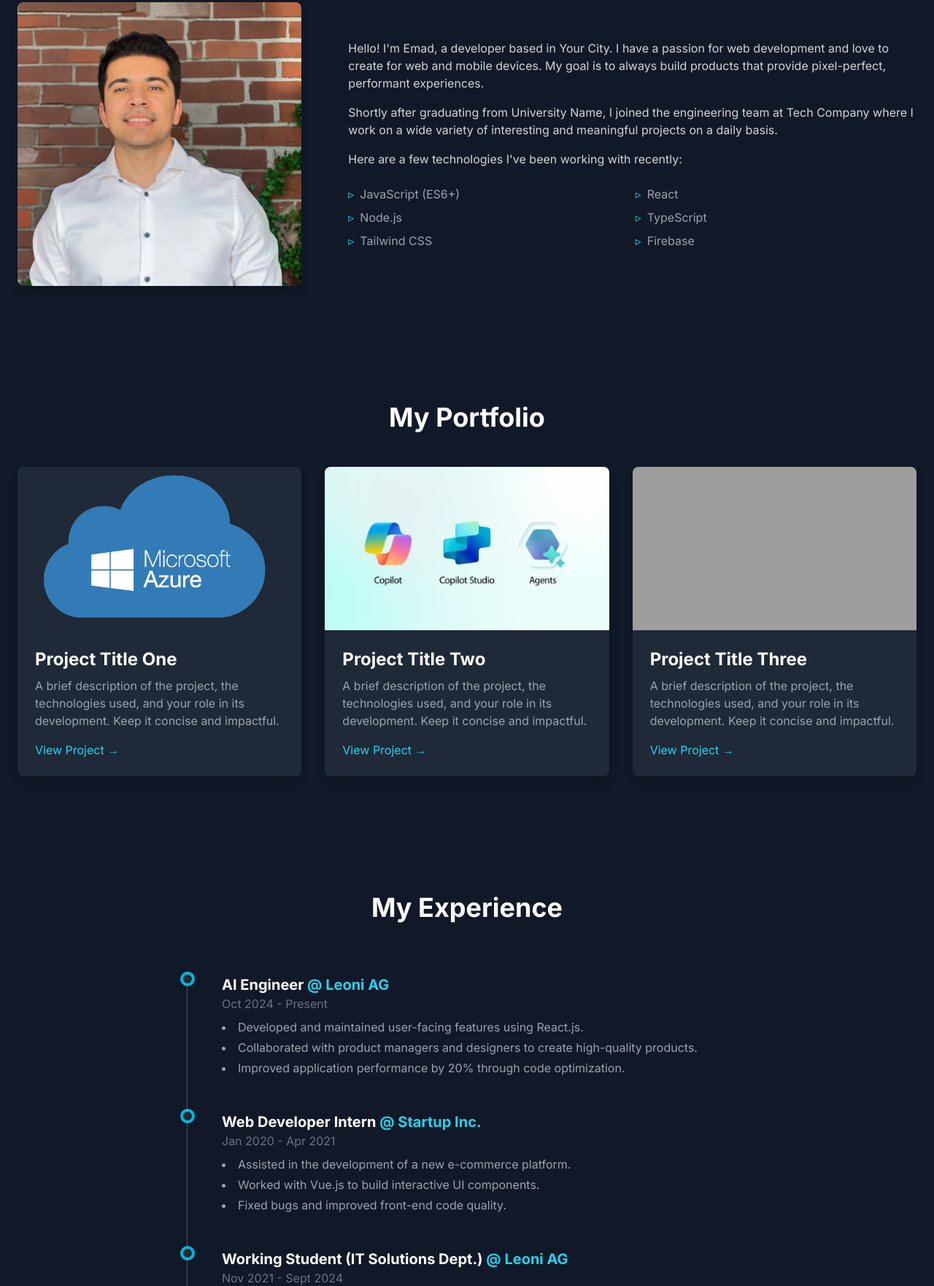
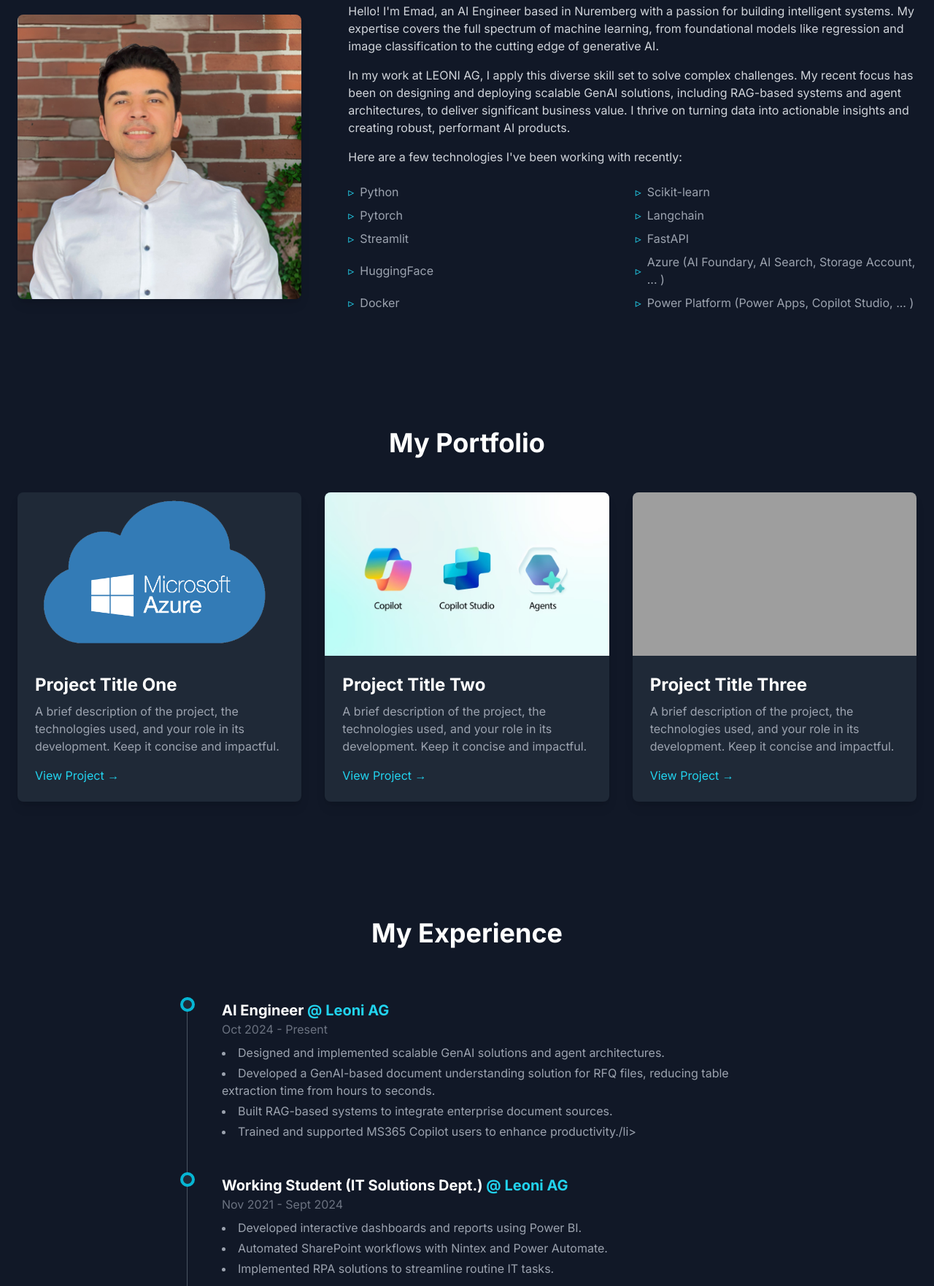
Before and after one commit to Emad9574/emadabedi.de, a plain HTML site: page index.html in a window 1280 px wide. Shown: the part 1037-2800 px from the top of the page at 73% size. Drawn offline with nearby package versions, Linux system fonts and the light colour scheme; files that its build step writes are made by us from their sources; grey boxes are pictures that could not be loaded; files whose address does not match are found by name.

Commit message:
structured prj directory

```diff
--- a/index.html
+++ b/index.html
@@ -53,8 +53,8 @@
             <div class="max-w-3xl">
                 <span class="text-cyan-400 font-semibold">Hi, my name is</span>
                 <h1 class="text-5xl md:text-7xl font-bold text-white mt-2">Emad Abedi.</h1>
-                <h2 class="text-4xl md:text-6xl font-bold text-gray-400 mt-2">I build things for the web.</h2>
-                <p class="mt-6 text-lg md:text-xl max-w-2xl mx-auto">I'm a passionate front-end developer specializing in creating modern, responsive, and user-friendly web applications. I turn ideas into beautiful and functional digital experiences.</p>
+                <h2 class="text-4xl md:text-6xl font-bold text-gray-400 mt-2">I turn complex data into smart AI solutions.</h2>
+                <p class="mt-6 text-lg md:text-xl max-w-2xl mx-auto">As an AI Engineer, I specialize in GenAI solutions. I have experience developing document understanding solutions for RFQ files and have successfully reduced data extraction times from hours to seconds. I am passionate about building efficient, agent-based AI systems.</p>
                 <a href="#portfolio" class="mt-8 inline-block bg-cyan-500 text-white font-bold text-lg py-3 px-8 rounded-lg hover:bg-cyan-600 transition-colors duration-300">View My Work</a>
             </div>
         </section>
@@ -67,16 +67,20 @@
                     <img src="EA-ProfilePic.JPG" alt="A portrait of Emad" class="rounded-lg shadow-lg w-full h-auto object-cover">
                 </div>
                 <div class="md:w-2/3">
-                    <p class="mb-4">Hello! I'm Emad, a developer based in Your City. I have a passion for web development and love to create for web and mobile devices. My goal is to always build products that provide pixel-perfect, performant experiences.</p>
-                    <p class="mb-4">Shortly after graduating from University Name, I joined the engineering team at Tech Company where I work on a wide variety of interesting and meaningful projects on a daily basis.</p>
+                    <p class="mb-4">Hello! I'm Emad, an AI Engineer based in Nuremberg with a passion for building intelligent systems. My expertise covers the full spectrum of machine learning, from foundational models like regression and image classification to the cutting edge of generative AI.</p>
+                    <p class="mb-4">In my work at LEONI AG, I apply this diverse skill set to solve complex challenges. My recent focus has been on designing and deploying scalable GenAI solutions, including RAG-based systems and agent architectures, to deliver significant business value. I thrive on turning data into actionable insights and creating robust, performant AI products.</p>
                     <p class="mb-6">Here are a few technologies I've been working with recently:</p>
                     <ul class="grid grid-cols-2 gap-2 text-gray-400">
-                        <li class="flex items-center"><span class="text-cyan-400 mr-2">▹</span>JavaScript (ES6+)</li>
-                        <li class="flex items-center"><span class="text-cyan-400 mr-2">▹</span>React</li>
-                        <li class="flex items-center"><span class="text-cyan-400 mr-2">▹</span>Node.js</li>
-                        <li class="flex items-center"><span class="text-cyan-400 mr-2">▹</span>TypeScript</li>
-                        <li class="flex items-center"><span class="text-cyan-400 mr-2">▹</span>Tailwind CSS</li>
-                        <li class="flex items-center"><span class="text-cyan-400 mr-2">▹</span>Firebase</li>
+                        <li class="flex items-center"><span class="text-cyan-400 mr-2">▹</span>Python</li>
+                        <li class="flex items-center"><span class="text-cyan-400 mr-2">▹</span>Scikit-learn</li>
+                        <li class="flex items-center"><span class="text-cyan-400 mr-2">▹</span>Pytorch</li>
+                        <li class="flex items-center"><span class="text-cyan-400 mr-2">▹</span>Langchain</li>
+                        <li class="flex items-center"><span class="text-cyan-400 mr-2">▹</span>Streamlit</li>
+                        <li class="flex items-center"><span class="text-cyan-400 mr-2">▹</span>FastAPI</li>
+                        <li class="flex items-center"><span class="text-cyan-400 mr-2">▹</span>HuggingFace</li>
+                        <li class="flex items-center"><span class="text-cyan-400 mr-2">▹</span>Azure (AI Foundary, AI Search, Storage Account, ... )</li>
+                        <li class="flex items-center"><span class="text-cyan-400 mr-2">▹</span>Docker</li>
+                        <li class="flex items-center"><span class="text-cyan-400 mr-2">▹</span>Power Platform (Power Apps, Copilot Studio, ... )</li>
                     </ul>
                 </div>
             </div>
@@ -127,33 +131,22 @@
                     <h3 class="text-xl font-bold text-white">AI Engineer <span class="text-cyan-400">@ Leoni AG</span></h3>
                     <p class="text-gray-500 mb-2">Oct 2024 - Present</p>
                     <ul class="list-disc list-inside text-gray-400 space-y-1">
-                        <li>Developed and maintained user-facing features using React.js.</li>
-                        <li>Collaborated with product managers and designers to create high-quality products.</li>
-                        <li>Improved application performance by 20% through code optimization.</li>
+                        <li>Designed and implemented scalable GenAI solutions and agent architectures.</li>
+                        <li>Developed a GenAI-based document understanding solution for RFQ files, reducing table extraction time from hours to seconds.</li>
+                        <li>Built RAG-based systems to integrate enterprise document sources.</li>
+                        <li>Trained and supported MS365 Copilot users to enhance productivity./li>
                     </ul>
                 </div>
                 <!-- Experience 2 -->
                 <div class="relative pl-8 sm:pl-12 py-6 group">
                     <div class="absolute top-5 left-0 w-px h-full bg-gray-600 group-last:h-0"></div>
                     <div class="absolute top-5 left-[-9px] w-5 h-5 bg-gray-800 border-4 border-cyan-500 rounded-full"></div>
-                    <h3 class="text-xl font-bold text-white">Web Developer Intern <span class="text-cyan-400">@ Startup Inc.</span></h3>
-                    <p class="text-gray-500 mb-2">Jan 2020 - Apr 2021</p>
-                    <ul class="list-disc list-inside text-gray-400 space-y-1">
-                        <li>Assisted in the development of a new e-commerce platform.</li>
-                        <li>Worked with Vue.js to build interactive UI components.</li>
-                        <li>Fixed bugs and improved front-end code quality.</li>
-                    </ul>
-                </div>
-                <!-- Experience 3 -->
-                <div class="relative pl-8 sm:pl-12 py-6 group">
-                    <div class="absolute top-5 left-0 w-px h-full bg-gray-600 group-last:h-0"></div>
-                    <div class="absolute top-5 left-[-9px] w-5 h-5 bg-gray-800 border-4 border-cyan-500 rounded-full"></div>
                     <h3 class="text-xl font-bold text-white">Working Student (IT Solutions Dept.) <span class="text-cyan-400">@ Leoni AG</span></h3>
                     <p class="text-gray-500 mb-2">Nov 2021 - Sept 2024</p>
                     <ul class="list-disc list-inside text-gray-400 space-y-1">
-                        <li>Assisted in the development of a new e-commerce platform.</li>
-                        <li>Worked with Vue.js to build interactive UI components.</li>
-                        <li>Fixed bugs and improved front-end code quality.</li>
+                        <li>Developed interactive dashboards and reports using Power BI.</li>
+                        <li>Automated SharePoint workflows with Nintex and Power Automate.</li>
+                        <li>Implemented RPA solutions to streamline routine IT tasks.</li>
                     </ul>
                 </div>
                  <div class="text-center mt-8">
@@ -174,9 +167,9 @@
                     <p class="text-gray-500 mb-2">Erlangen, Germany</p>
                     <p class="text-gray-500 mb-2">Oct 2021 - Sept 2024</p>
                     <ul class="list-disc list-inside text-gray-400 space-y-1">
-                        <li>Developed and maintained user-facing features using React.js.</li>
-                        <li>Collaborated with product managers and designers to create high-quality products.</li>
-                        <li>Improved application performance by 20% through code optimization.</li>
+                        <li><b>Master's Thesis:</b> "Effectiveness of RAG-based chatbots in an enterprise setting".</li>
+                        <li>Specialized in applying computational methods to solve complex engineering problems.</li>
+                        <li>Gained a deep understanding of numerical simulation and high-performance computing.</li>
                     </ul>
                 </div>
                 <!-- Education 2 -->
@@ -186,11 +179,6 @@
                     <h3 class="text-xl font-bold text-white">M.Sc. Petroleum Eng. <span class="text-cyan-400">@ Sharif University of Tech.</span></h3>
                     <p class="text-gray-500 mb-2">Tehran, Iran</p>
                     <p class="text-gray-500 mb-2">Sept 2017 - Sept 2020</p>
-                    <ul class="list-disc list-inside text-gray-400 space-y-1">
-                        <li>Assisted in the development of a new e-commerce platform.</li>
-                        <li>Worked with Vue.js to build interactive UI components.</li>
-                        <li>Fixed bugs and improved front-end code quality.</li>
-                    </ul>
                 </div>
                 <!-- Education 3 -->
                 <div class="relative pl-8 sm:pl-12 py-6 group">
@@ -199,11 +187,6 @@
                     <h3 class="text-xl font-bold text-white">B.Sc. Petroleum Eng. <span class="text-cyan-400">@ Amirkabir University of Tech.</span></h3>
                     <p class="text-gray-500 mb-2">Tehran, Iran</p>
                     <p class="text-gray-500 mb-2">Oct 2013 - Sept 2017</p>
-                    <ul class="list-disc list-inside text-gray-400 space-y-1">
-                        <li>Assisted in the development of a new e-commerce platform.</li>
-                        <li>Worked with Vue.js to build interactive UI components.</li>
-                        <li>Fixed bugs and improved front-end code quality.</li>
-                    </ul>
                 </div>
             </div>
         </section>
@@ -241,7 +224,7 @@
 
     <!-- Footer -->
     <footer class="py-6 text-center">
-        <p class="text-gray-500">&copy; 2024 Emad Abedi. All Rights Reserved.</p>
+        <p class="text-gray-500">&copy; 2025 Emad Abedi. All Rights Reserved.</p>
         <div class="flex justify-center space-x-4 mt-4">
             <a href="https://www.linkedin.com/in/emad-abedi/" class="text-gray-500 hover:text-cyan-400">LinkedIn</a>
         </div>
```
Also changed, not shown: assets/css/style.css (renamed from style.css), assets/images/Azure.png (renamed from Azure.png), assets/images/Copilot.avif (renamed from Copilot.avif), assets/images/EA-ProfilePic.JPG (renamed from EA-ProfilePic.JPG), assets/js/script.js (renamed from script.js), 4 other files.
